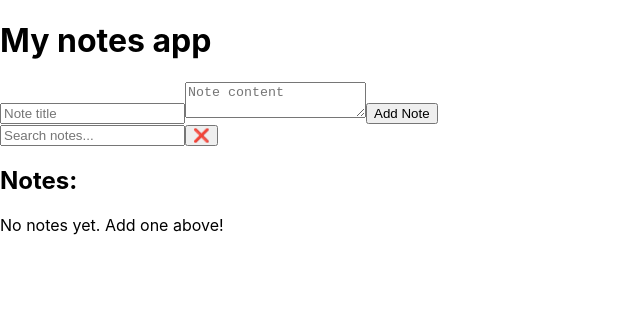
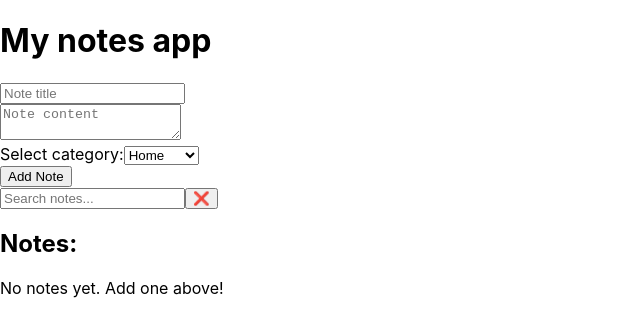
Before and after one commit to danevairena/Notes-app, a React (Create React App) app: page / in a window 1280 px wide. Shown: the top 336 px of the page, without its empty margins (0-640 px from the left). Built offline with nearby package versions, Linux system fonts and the light colour scheme.

Commit message:
added categories

```diff
--- a/src/components/NoteForm.js
+++ b/src/components/NoteForm.js
@@ -13,12 +13,15 @@ function NoteForm({ onAddNote, noteToEdit, onUpdateNote }) {
     const [title, setTitle] = useState("");
     //state variable for the content - content holds the current value, and setContent is used to change it
     const [content, setContent] = useState("");
+    // state to store the note's category
+    const [category,setCategory] = useState("others");
 
     //prefill form if editing
     useEffect(() => {
         if(noteToEdit) {
             setTitle(noteToEdit.title);
             setContent(noteToEdit.content);
+            setCategory(noteToEdit.category);
         }
     },[noteToEdit]);
 
@@ -30,8 +33,8 @@ function NoteForm({ onAddNote, noteToEdit, onUpdateNote }) {
         //check if one or both of the fields are empty
         if (!title || !content) return;
         const note = noteToEdit
-        ? {...noteToEdit, title, content}
-        : {title, content};
+        ? {...noteToEdit, title, content, category}
+        : {title, content, category};
         if(noteToEdit) {
             onUpdateNote(note);
         }
@@ -41,7 +44,8 @@ function NoteForm({ onAddNote, noteToEdit, onUpdateNote }) {
 
         //clear text input fields
         setTitle("");
-            setContent("");
+        setContent("");
+        setCategory("Others");
     };
 
     return (
@@ -54,13 +58,21 @@ function NoteForm({ onAddNote, noteToEdit, onUpdateNote }) {
                 value={title}
                 //onChange updates the state as the user types
                 onChange={(e) => setTitle(e.target.value)}
-            />
+            /><br/>
             <textarea
                 //Shows whatever is in the content state
                 placeholder="Note content"
                 value={content}
                 onChange={(e) => setContent(e.target.value)}
-            />
+            /><br/>
+             <label> Select category:
+                <select name="category" defaultValue="others">
+                    <option value="Home">Home</option>
+                    <option value="Work">Work</option>
+                    <option value="Personal">Personal</option>
+                    <option value="Others">Others</option>
+                </select>
+             </label><br/>
             <button type="submit">Add Note</button>
         </form>
     );
--- a/src/components/NoteList.js
+++ b/src/components/NoteList.js
@@ -10,10 +10,11 @@ function NoteList({ notes, onEditNote, onDeleteNote }) {
             {notes.length === 0 ? (
                 <p>No notes yet. Add one above!</p>
             ):(
-                notes.map((note, index) => (
+                notes.map((note) => (
                     <div key={note.id}>
                         <h3>{note.title}</h3>
                         <p>{note.content}</p>
+                        <p><strong>Category:</strong>{note.category}</p>
                         <button onClick={() => onEditNote(note)}>Edit</button>{" "}
                         <button onClick={() => onDeleteNote(note.id)}>Delete</button>
                     </div>
```
